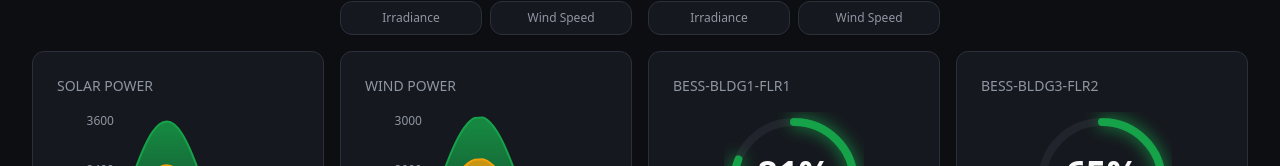
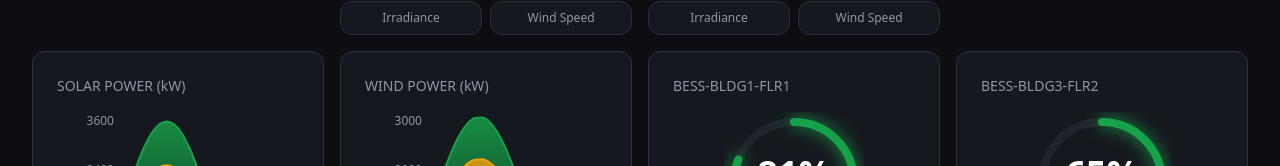
Before and after one commit to alanasung/gridview-dashboard, a React (Vite) app: page / in a window 1280 px wide. Shown: the part 485-651 px from the top of the page. Built offline with nearby package versions, Linux system fonts and the light colour scheme; the HTML template or start-up script is replaced by a standard one.

Commit message:
Code edited in Lovable Code Editor
Edited UI in Lovable

```diff
--- a/src/pages/Index.tsx
+++ b/src/pages/Index.tsx
@@ -247,7 +247,7 @@ const Index = () => {
           <div className="grid grid-cols-1 md:grid-cols-2 lg:grid-cols-4 gap-4 mb-4">
             {/* Solar Power with History */}
             <div className="space-y-2">
-              <AreaChartComponent title="SOLAR POWER" data={solarData} height={250} />
+              <AreaChartComponent title="SOLAR POWER (kW)" data={solarData} height={250} />
               <div className="flex gap-2">
                 <HoverCard openDelay={200}>
                   <HoverCardTrigger asChild>
@@ -274,7 +274,7 @@ const Index = () => {
 
             {/* Wind Power with History */}
             <div className="space-y-2">
-              <AreaChartComponent title="WIND POWER" data={windData} height={250} />
+              <AreaChartComponent title="WIND POWER (kW)" data={windData} height={250} />
               <div className="flex gap-2">
                 <HoverCard openDelay={200}>
                   <HoverCardTrigger asChild>
```
